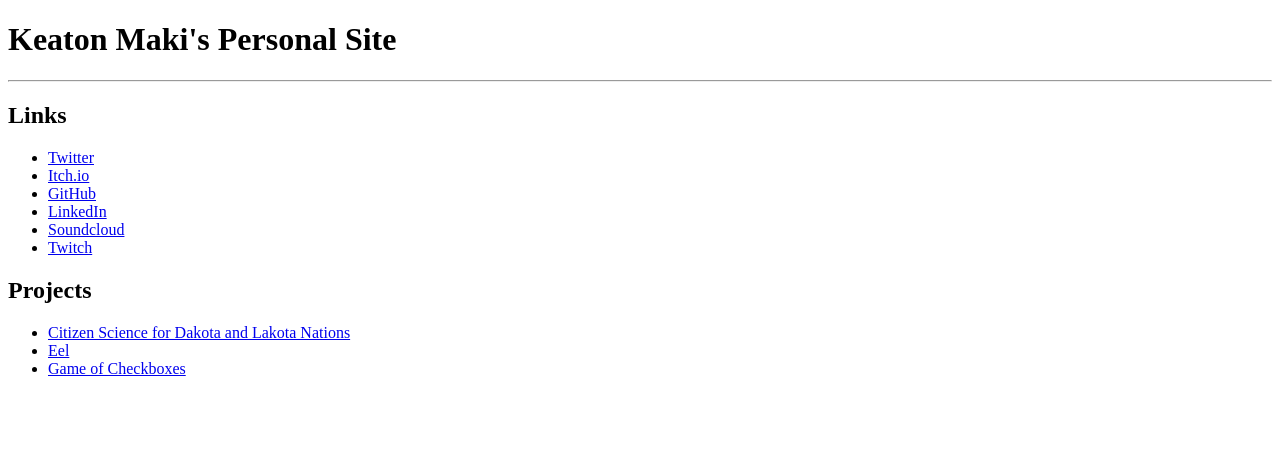
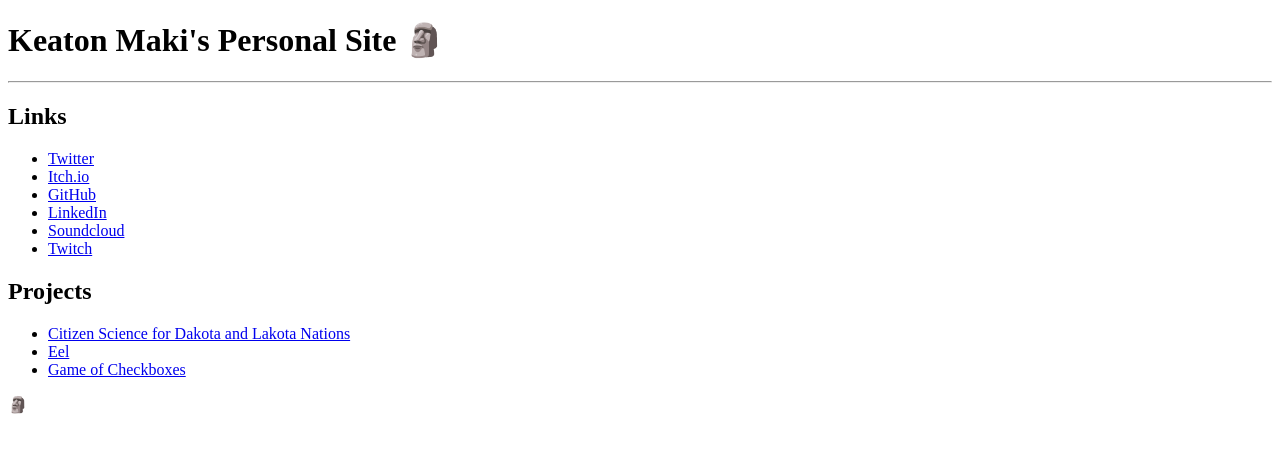
Before and after one commit to krooton/krooton.github.io, a plain HTML site: page index.html in a window 1280 px wide. Drawn offline with Linux system fonts and the light colour scheme.

Commit message:
Easter Island Head

```diff
--- a/index.html
+++ b/index.html
@@ -7,7 +7,7 @@
     <title>KEATON</title>
 </head>
 <body>
-    <h1>Keaton Maki's Personal Site</h1>
+    <h1>Keaton Maki's Personal Site &#128511;</h1>
     <hr/>
     <h2>Links</h2>
     <ul>
@@ -29,5 +29,6 @@
         <li><a href="https://krooton.itch.io/eel" target="_blank">Eel</a></li>
         <li><a href="projects/gameoflife.html">Game of Checkboxes</a></li>
     </ul>
+    <p>&#128511;</p>
 </body>
 </html>
```
